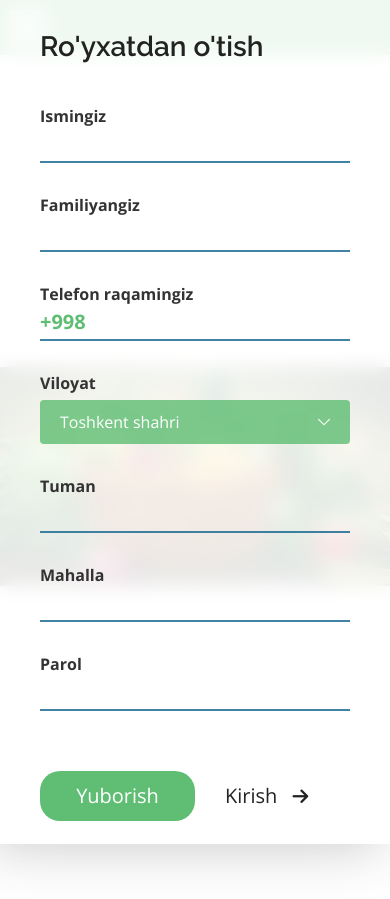
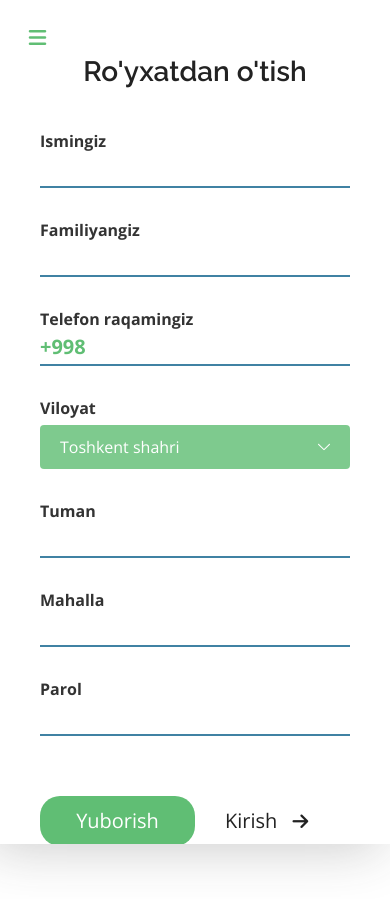
Before and after one commit to EhsonjonKomiljonov/green-sale, a React (Vite) app: page /register in a window 390 px wide. After the commit the page ends 844 px from the top, so only its background shows below. Built offline with nearby package versions, Linux system fonts and the light colour scheme.

Commit message:
add responsive in register page

```diff
--- a/src/components/Header/header.scss
+++ b/src/components/Header/header.scss
@@ -197,7 +197,7 @@
   }
 
   ul {
-    margin-top: 20px;
+    margin-top: 20px !important;
     border-top: 1px solid #aaa;
   }
 
--- a/src/pages/Register/Register.jsx
+++ b/src/pages/Register/Register.jsx
@@ -121,18 +121,14 @@ export const Register = () => {
 
   return (
     <>
-      <motion.div
-        className="site-header__bottom"
-        initial={{ y: -100 }}
-        animate={{ y: 0, transition: { duration: 0.7 } }}
-      >
+      <div className="site-header__bottom">
         <nav
-          className="nav"
+          className="nav register-nav"
           style={{
             position: 'fixed',
             top: '0',
             left: '0',
-            zIndex: '9',
+            zIndex: '5',
             maxWidth: '100%',
             height: '54px',
             borderRadius: '0',
@@ -143,7 +139,7 @@ export const Register = () => {
           <ul
             className={`nav__list d-flex align-items-center ${
               scroll
-                ? 'w-100 justify-content-start ms-5'
+                ? 'w-100 justify-content-start ms-xxl-4 '
                 : 'justify-content-between'
             }`}
           >
@@ -164,16 +160,12 @@ export const Register = () => {
             </li>
           </ul>
         </nav>
-      </motion.div>
-      <motion.div
-        className="signup-menu"
-        initial={{ y: -100 }}
-        animate={{ y: 0, transition: { duration: 0.7 } }}
-      >
+      </div>
+      <div className="signup-menu">
         <button className="menu-btn" onClick={() => openMenu()}>
           <i className="fa-solid fa-bars"></i>
         </button>
-      </motion.div>
+      </div>
 
       <section className="sign-up">
         <div className="sign-up__inner">
@@ -190,6 +182,9 @@ export const Register = () => {
             initial={{ x: 300, opacity: 0 }}
             whileInView={{ x: 0, opacity: 1, transition: { duration: 1 } }}
           >
+            <button className="menu-btn menu-form" onClick={() => openMenu()}>
+              <i className="fa-solid fa-bars"></i>
+            </button>
             <h2>Ro'yxatdan o'tish</h2>
             <Formik
               initialValues={initialValues}
@@ -221,7 +216,7 @@ export const Register = () => {
                   <label className="label" htmlFor="phoneNumber">
                     Telefon raqamingiz
                   </label>
-                  <div className='d-flex align-items-center phone'>
+                  <div className="d-flex align-items-center phone">
                     <span>+998</span>
                     <Field name="phoneNumber" type="number" />
                     <span className="err-message" data-has-content>
@@ -253,7 +248,10 @@ export const Register = () => {
                   <Field name="district" type="text" list="district" />
                   <datalist id="district">
                     {districts.map((item) => (
-                      <option key={item.name} value={item.value}>
+                      <option
+                        key={item.name}
+                        value={item.name[0].toLowerCase() + item.name.slice(1)}
+                      >
                         {item.name}
                       </option>
                     ))}
--- a/src/pages/Register/register.scss
+++ b/src/pages/Register/register.scss
@@ -8,19 +8,19 @@
   }
 
   &__img-box {
-    width: 120vw;
+    width: 100%;
     height: 100vh;
     background-image: url('../../assets/images/bg-register.png');
     background-repeat: no-repeat;
-    background-position: left center;
-    background-size: 100%;
+    background-position: left -100px center;
+    background-size: 100% cover;
   }
 
   &__form-box {
     position: fixed;
     top: 0;
     right: 0;
-    z-index: 9;
+    z-index: 6;
     overflow-y: auto;
     padding: 30px 40px 40px;
     width: 100%;
@@ -149,7 +149,33 @@
   }
 }
 
-@media screen and (max-width: 835px) {
+@media screen and (max-width: 1370px) {
+  .sign-up {
+    &__form-box {
+      max-width: 400px;
+    }
+  }
+}
+
+@media screen and (max-width: 1225px) {
+  .register-nav {
+    li:first-child {
+      padding: 0 10px 0 0 !important;
+    }
+    li + li {
+      padding: 0 10px !important;
+    }
+    a {
+      font-weight: 600;
+    }
+  }
+}
+
+@media screen and (max-width: 1145px) {
+  .register-nav {
+    display: none;
+  }
+
   .sign-up {
     padding-top: 0;
   }
@@ -158,5 +184,65 @@
     width: 100%;
     background-color: #60be74;
     padding: 10px;
+
+    button {
+      display: grid !important;
+      place-items: center;
+    }
   }
 }
+
+@media screen and (max-width: 930px) {
+  .sign-up {
+    padding-top: 0 !important;
+
+    &__img-box {
+      background-image: url('../../assets/images/bg-mobile-register.png');
+      background-size: cover;
+      background-position: right;
+    }
+
+    &__form-box {
+      background-color: #fff;
+    }
+  }
+}
+
+@media screen and (max-width: 455px) {
+  .signup-menu {
+    display: none;
+  }
+
+  .sign-up {
+    &__form-box {
+      padding: 0;
+      z-index: 4;
+
+      h2 {
+        text-align: center;
+      }
+
+      .menu-form {
+        margin: 20px 20px 0;
+      }
+
+      form {
+        padding: 0 40px;
+      }
+    }
+  }
+}
+
+@media screen and (max-width: 370px) {
+  .sign-up__form-box {
+    h2{
+      font-size: 24px !important;
+    }
+
+    button {
+      margin-right: 20px !important;
+      border-radius: 30px !important;
+      font-size: 18px !important;
+    }
+  }
+}
```
Also changed, not shown: src/assets/images/bg-mobile-register.png (added).
